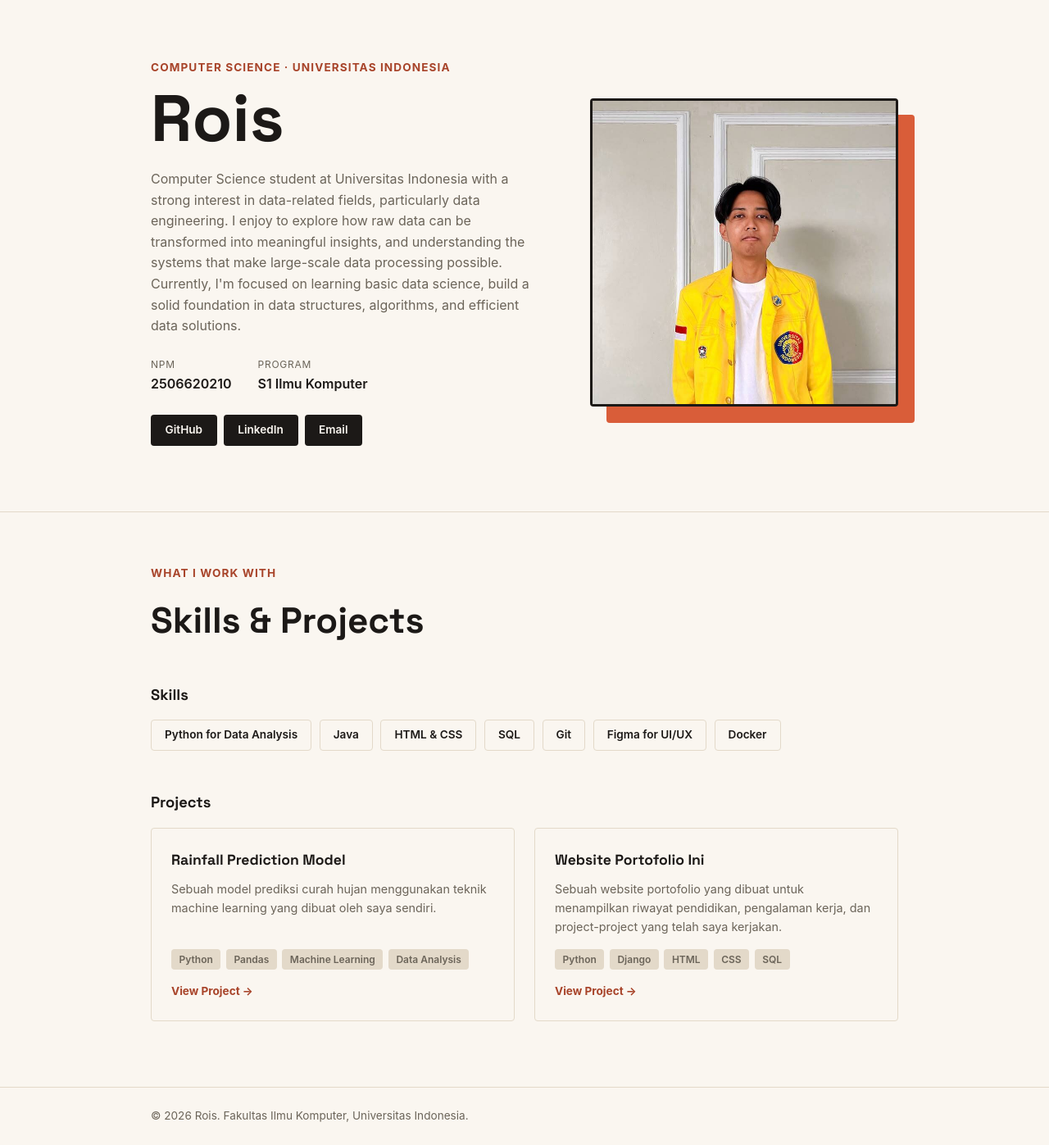
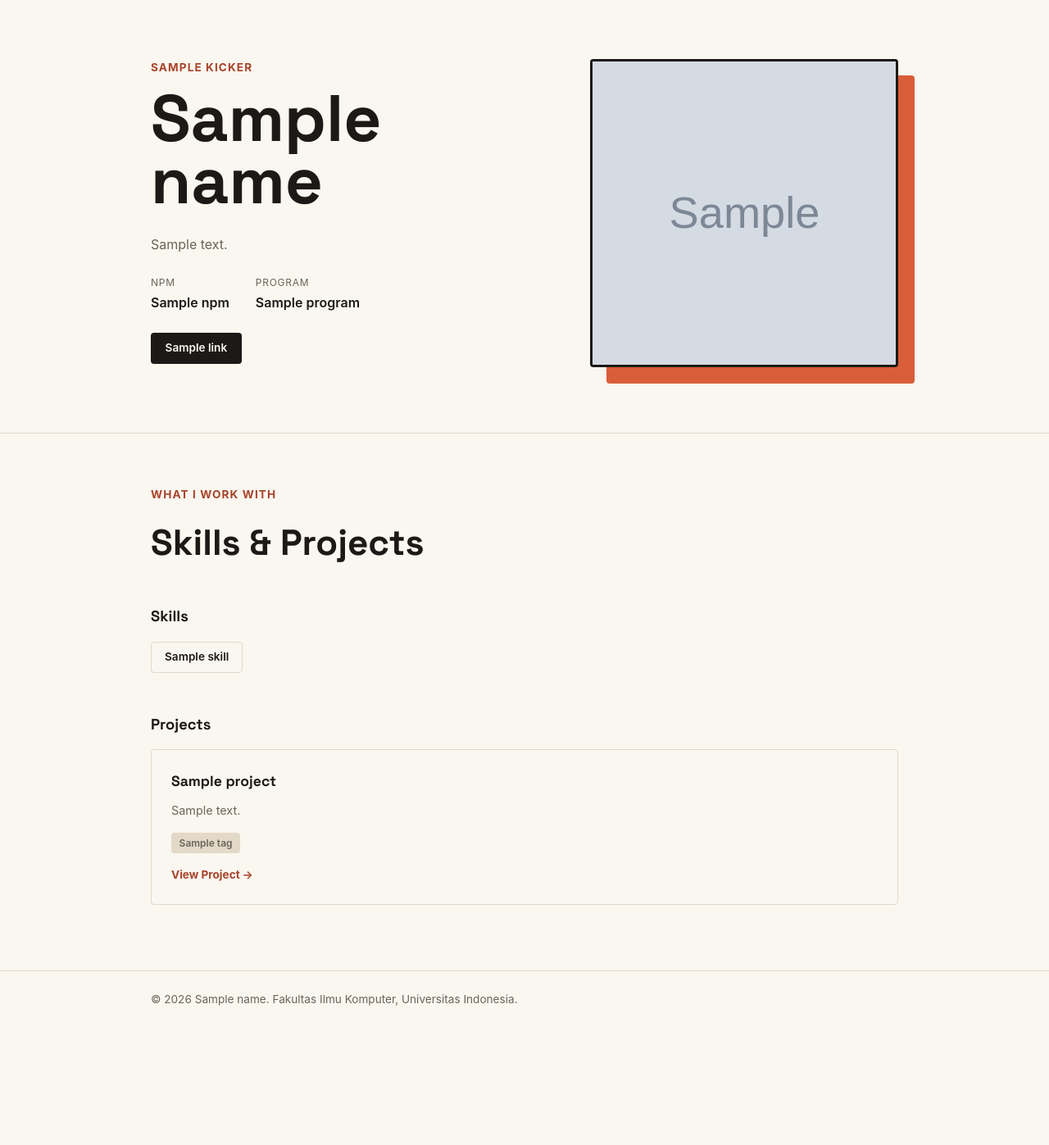
Before and after one commit to Roisul-Umam/myportofolio, a Django app: template templates/index.html in a window 1280 px wide. Shown: the part 74-1471 px from the top of the page at 82% size. After the commit the page ends 1301 px from the top, so only its background shows below. Run offline with Django 5.2, Linux system fonts and the light colour scheme; the template is opened without the code that fills it: most values are stand-ins (such as "Sample title", 1, 10 or a date in 2020); grey boxes marked "Sample" are stand-in pictures.

Commit message:
Tugas 1 Final

```diff
--- a/templates/index.html
+++ b/templates/index.html
@@ -24,32 +24,29 @@
         <section class="hero" id="profile">
             <div class="container hero-grid">
                 <div class="hero-identity">
-                    <p class="hero-kicker">Computer Science &middot; Universitas Indonesia</p>
-                    <h1>Rois</h1>
+                    <p class="hero-kicker">{{ kicker }}</p>
+                    <h1>{{ name }}</h1>
                 </div>
                 <div class="hero-photo">
                     <div class="photo-block"></div>
-                    <img class="avatar" src="/static/img/rois.jpg" alt="Photo of Rois">
+                    <img class="avatar" src="{{ avatar_url }}" alt="Photo of {{ name }}">
                 </div>
                 <div class="hero-details">
-                    <p class="bio">Computer Science student at Universitas Indonesia with a strong interest in data-related fields,
-                        particularly data engineering. I enjoy to explore how raw data can be transformed into meaningful insights,
-                        and understanding the systems that make large-scale data processing possible. Currently, I'm focused on learning basic
-                        data science, build a solid foundation in data structures, algorithms, and efficient data solutions.</p>
+                    <p class = "bio">{{ bio }}</p>
                     <dl class="meta-list">
                         <div class="meta-row">
                             <dt>NPM</dt>
-                            <dd>2506620210</dd>
+                            <dd>{{ npm }}</dd>
                         </div>
                         <div class="meta-row">
                             <dt>Program</dt>
-                            <dd>S1 Ilmu Komputer</dd>
+                            <dd>{{ program }}</dd>
                         </div>
                     </dl>
                     <div class="social-links">
-                        <a href="https://github.com/Roisul-Umam" class="social-link">GitHub</a>
-                        <a href="https://www.linkedin.com/in/roisul-umam-83577b302/?locale=en" class="social-link">LinkedIn</a>
-                        <a href="mailto:umamr545@gmail.com" class="social-link">Email</a>
+                        {% for link in social_links %}
+                        <a href="{{ link.url }}" class="social-link">{{ link.name }}</a>
+                        {% endfor %}
                     </div>
                 </div>
             </div>
@@ -62,42 +59,27 @@
                 <div class="skills-block">
                     <h3 class="subheading">Skills</h3>
                     <ul class="skill-tags">
-                        <li>Python for Data Analysis</li>
-                        <li>Java</li>
-                        <li>HTML &amp; CSS</li>
-                        <li>SQL</li>
-                        <li>Git</li>
-                        <li>Figma for UI/UX</li>
-                        <li>Docker</li>
+                        {% for skill in skills %}
+                        <li>{{ skill }}</li>
+                        {% endfor %}
                     </ul>
                 </div>
 
                 <div class="projects-block">
                     <h3 class="subheading">Projects</h3>
                     <div class="projects-grid">
+                        {% for project in projects %}
                         <article class="project-card">
-                            <h4>Rainfall Prediction Model</h4>
-                            <p>Sebuah model prediksi curah hujan menggunakan teknik machine learning yang dibuat oleh saya sendiri.</p>
+                            <h4>{{ project.name }}</h4>
+                            <p>{{ project.description }}</p>
                             <div class="project-tags">
-                                <span>Python</span>
-                                <span>Pandas</span>
-                                <span>Machine Learning</span>
-                                <span>Data Analysis</span>
+                                {% for tag in project.tags %}
+                                <span>{{ tag }}</span>
+                                {% endfor %}
                             </div>
-                            <a href="#" class="project-link">View Project &rarr;</a>
+                            <a href="{{ project.link }}" class="project-link">View Project &rarr;</a>
                         </article>
-                        <article class="project-card">
-                            <h4>Website Portofolio Ini</h4>
-                            <p>Sebuah website portofolio yang dibuat untuk menampilkan riwayat pendidikan, pengalaman kerja, dan project-project yang telah saya kerjakan.</p>
-                            <div class="project-tags">
-                                <span>Python</span>
-                                <span>Django</span>
-                                <span>HTML</span>
-                                <span>CSS</span>
-                                <span>SQL</span>
-                            </div>
-                            <a href="#" class="project-link">View Project &rarr;</a>
-                        </article>
+                        {% endfor %}
                     </div>
                 </div>
             </div>
@@ -106,7 +88,7 @@
 
     <footer class="site-footer">
         <div class="container">
-            <p>&copy; 2026 Rois. Fakultas Ilmu Komputer, Universitas Indonesia.</p>
+            <p>&copy; 2026 {{ name }}. Fakultas Ilmu Komputer, Universitas Indonesia.</p>
         </div>
     </footer>
 </body>
```
Also changed, not shown: portofolio/views.py (+39 -2 lines), README.md.
